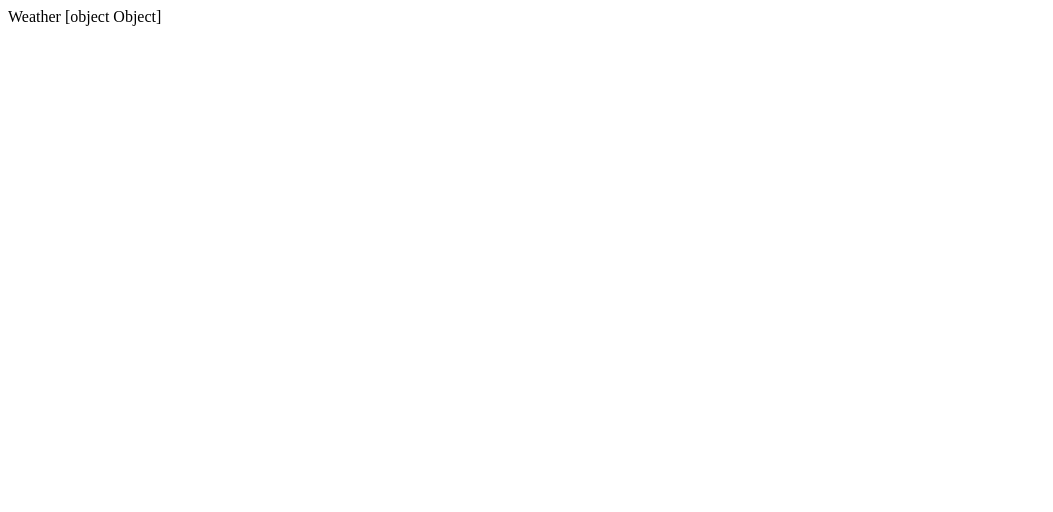
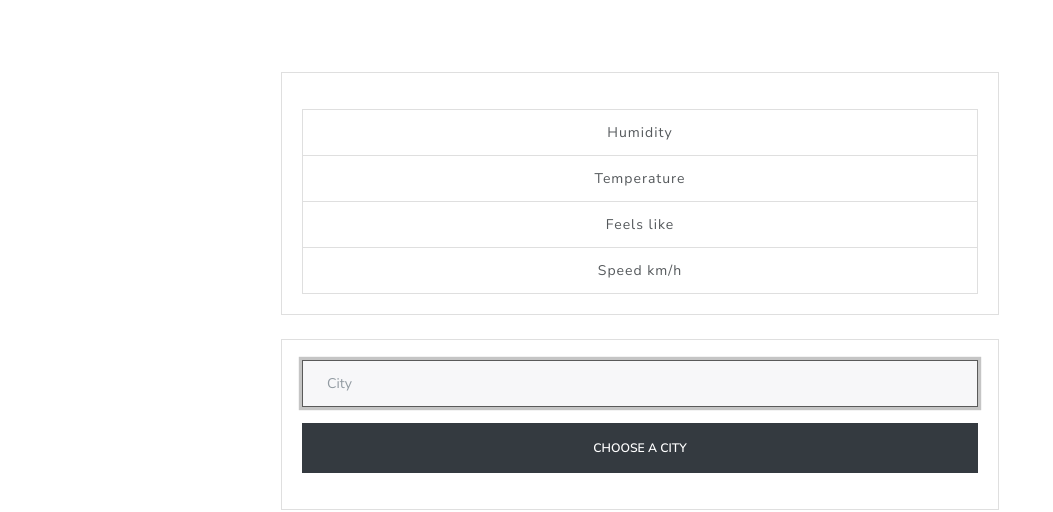
Before and after one commit to aaga941228/weather-app-react, a React (Create React App) app: page / in a window 1280 px wide. Shown: the top 512 px of the page, without its empty margins (0-1053 px from the left). Built offline with nearby package versions, Linux system fonts and the light colour scheme; no server answers.

Commit message:
handlerWeather

```diff
--- a/public/index.html
+++ b/public/index.html
@@ -9,6 +9,7 @@
   <meta name="description" content="Web site created using create-react-app" />
   <link rel="apple-touch-icon" href="%PUBLIC_URL%/logo192.png" />
   <link rel="manifest" href="%PUBLIC_URL%/manifest.json" />
+  <link rel="stylesheet" href="https://bootswatch.com/4/lux/bootstrap.min.css" />
   <title>Weather App</title>
 </head>
 
--- a/src/App.js
+++ /dev/null
@@ -1,26 +0,0 @@
-import React, { useState, useEffect } from 'react';
-import axios from 'axios'
-import Weather from './components/Weather'
-
-function App() {
-  const [apiKey, setApiKey] = useState("d24d014f7ad8373112e8cca15fef2894")
-  const [city, setCity] = useState('merida')
-  const [apiURL, setApiURL] = useState(`https://api.openweathermap.org/data/2.5/weather?q=${city}&appid=${apiKey}&units=metric`)
-  const [weather, setWeather] = useState({})
-
-  async function getWeather() {
-    const response = await axios.get(apiURL)
-    const { data } = response
-    setWeather(data)
-  }
-
-  useEffect(() => {
-    getWeather()
-  }, [city])
-
-  return (
-    <Weather weather={weather} />
-  );
-}
-
-export default App;
--- /dev/null
+++ b/src/App.jsx
@@ -0,0 +1,33 @@
+import React, { useState, useEffect } from 'react';
+import axios from 'axios'
+import Weather from './components/Weather'
+
+function App() {
+  const [city, setCity] = useState('merida')
+  const [weather, setWeather] = useState({})
+  const [apiKey, setApiKey] = useState('d24d014f7ad8373112e8cca15fef2894')
+  const [apiURL, setApiURL] = useState(`https://api.openweathermap.org/data/2.5/weather`)
+
+  async function getWeather() {
+    const query = `?q=${city}&appid=${apiKey}&units=metric`
+    const response = await axios.get(`${apiURL}${query}`)
+    const { data } = response
+    setWeather(data)
+  }
+
+  function handlerWeatherCity(event) {
+    event.preventDefault()
+    const newCity = event.target.childNodes[0].childNodes[0].value
+    setCity(newCity)
+  }
+
+  useEffect(() => {
+    getWeather()
+  }, [city])
+
+  return (
+    <Weather data={weather} handlerWeatherCity={handlerWeatherCity} />
+  );
+}
+
+export default App;
--- a/src/components/Weather.jsx
+++ b/src/components/Weather.jsx
@@ -1,9 +1,49 @@
 import React from 'react'
 
-const Weather = ({ weather }) => {
+const Weather = ({ data, handlerWeatherCity }) => {
+    console.log(data)
+    const { clouds, coord, main, name, sys, weather, wind } = data
     return (
-        <div>
-            Weather {weather.toString()}
+        <div className='container my-5 p-4'>
+            <div className='row'>
+                <div className='col-md-8 mx-auto text-center'>
+                    <div className='card'>
+                        <div className='card-body'>
+                            <h1 id='weather-location' className='h3'>{name}</h1>
+                            <h3 id='weather-description' className='h4'></h3>
+                            <h3 id='weather-string'></h3>
+                            <ul className='list-group mt-3'>
+                                <li id='weather-humidity' className='list-group-item'>Humidity {main && main.humidity}</li>
+                                <li id='weather-temp' className='list-group-item'>Temperature {main && main.temp}</li>
+                                <li id='weather-temp' className='list-group-item'>Feels like {main && main.feels_like}</li>
+                                <li id='weather-wind' className='list-group-item'>Speed {wind && wind.speed} km/h</li>
+                            </ul>
+                        </div>
+                    </div>
+
+                    <div className='card mt-4'>
+                        <div className='card-body'>
+                            <form id='w-form' onSubmit={handlerWeatherCity}>
+                                <div className='form-group'>
+                                    <input
+                                        type='text'
+                                        id='city'
+                                        name='city'
+                                        className='form-control'
+                                        placeholder='City'
+                                        autoFocus
+                                    />
+                                </div>
+                                <div className='form-group'>
+                                    <button className='btn btn-dark btn-block' id='w-change-btn' type='sumit'>
+                                        Choose a city
+                                    </button>
+                                </div>
+                            </form>
+                        </div>
+                    </div>
+                </div>
+            </div>
         </div>
     )
 }
--- a/src/index.js
+++ b/src/index.js
@@ -1,6 +1,6 @@
 import React from 'react';
 import ReactDOM from 'react-dom';
-import App from './App';
+import App from './App.jsx';
 
 ReactDOM.render(
   <React.StrictMode>
```
